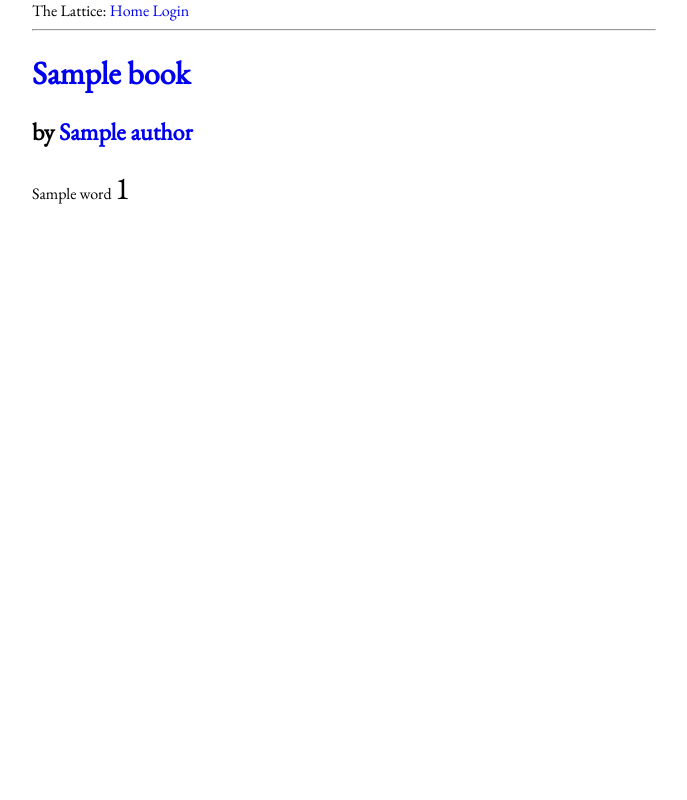
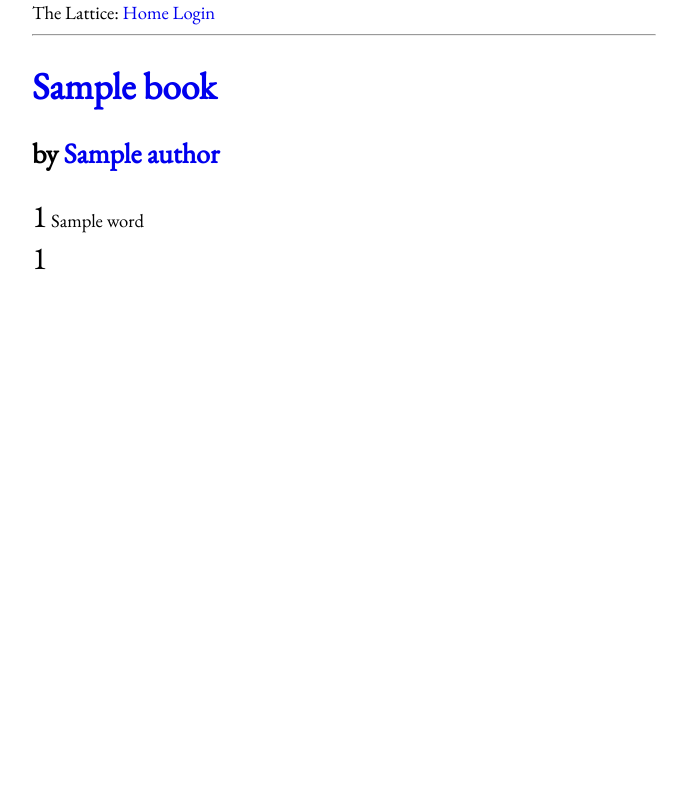
Before and after one commit to Anno-Wiki/icc, a Flask app: template app/templates/book_page.html in a window 1280 px wide. Shown: the whole page, without its empty margins (296-983 px from the left). Run offline with Flask 2, Linux system fonts and the light colour scheme; the template is opened without the code that fills it: most values are stand-ins (such as "Sample title", 1, 10 or a date in 2020); parts of the project's set-up code (start-up, migrations or seed data) failed here and were passed over.

Commit message:
The commit just before the page realization

```diff
--- a/app/static/styles/style.css
+++ b/app/static/styles/style.css
@@ -3,6 +3,7 @@ body {
     margin: auto;
     text-align: justify;
     font-family: 'EB Garamond', serif;
+    font-size: 14pt;
 }
 p {
     text-indent: 1em;
--- a/app/templates/_word.html
+++ b/app/templates/_word.html
@@ -57,7 +57,6 @@
             {%- else -%}
                 <span id='{{ word.position }}'> (</span>
             {%- endif -%}
-            <span id='{{ word.position }}'>(</span>
             {%- set ns.nospace = True -%}
 
         {%- elif "<opensingle>" in word.word.word -%}
--- a/app/templates/book_page.html
+++ b/app/templates/book_page.html
@@ -2,6 +2,7 @@
 
 {% block content %}
 
+<!-------Header/Running head-------->
 {% if page.page_number == 1 %}
 
 <h1><a href="{{ url_for("book", title=book.url) }}">{{ book.title }}</a></h1>
@@ -10,21 +11,8 @@
     {{ author.name }}
     </a>
 </h2>
-
 {% else %}
-{% if prev_page %}
-
 <div id="running_head">
-<a href="{{ url_for("book_page", title = book.url, page_num =
-    prev_page.page_number) }}">&larr;</a>
-{% endif %}
-
-{{ page.page_number }}
-
-{% if next_page %}
-<a href="{{ url_for("book_page", title = book.url, page_num =
-next_page.page_number) }}">&rarr;</a>
-{% endif %}
     <a href="{{ url_for("book", title=book.url) }}">
         {{ book.title }}</a>
      by <a href="{{ url_for("author", name=book.author.url) }}">
@@ -32,11 +20,29 @@ next_page.page_number) }}">&rarr;</a>
 </div>
 {% endif %}
 
+<!--------Page Counter------------------>
+<div class="pages">
+{% if prev_page %}
+<a href="{{ url_for("book_page", title = book.url, page_num =
+    prev_page.page_number) }}" id="prev_page">&larr;</a>
+{% endif %}
+<span id="current_page">{{ page.page_number }}</span>
+{% if next_page %}
+<a href="{{ url_for("book_page", title = book.url, page_num =
+next_page.page_number) }}" id="next_page">&rarr;</a>
+</div>
+{% endif %}
+
+<!--------Content------------------>
+
 {% set ns = namespace(nospace=True) %}
 {% for word in typesetting -%}
     {% include "_word.html" %}
 {%- endfor %}
+</p>
 
+<!--------Page Counter------------------>
+<div class="pages">
 {% if prev_page %}
 <a href="{{ url_for("book_page", title = book.url, page_num =
     prev_page.page_number) }}" id="prev_page">&larr;</a>
@@ -48,5 +54,6 @@ next_page.page_number) }}">&rarr;</a>
 <a href="{{ url_for("book_page", title = book.url, page_num =
 next_page.page_number) }}" id="next_page">&rarr;</a>
 {% endif %}
+</div>
 
 {% endblock %}
```
